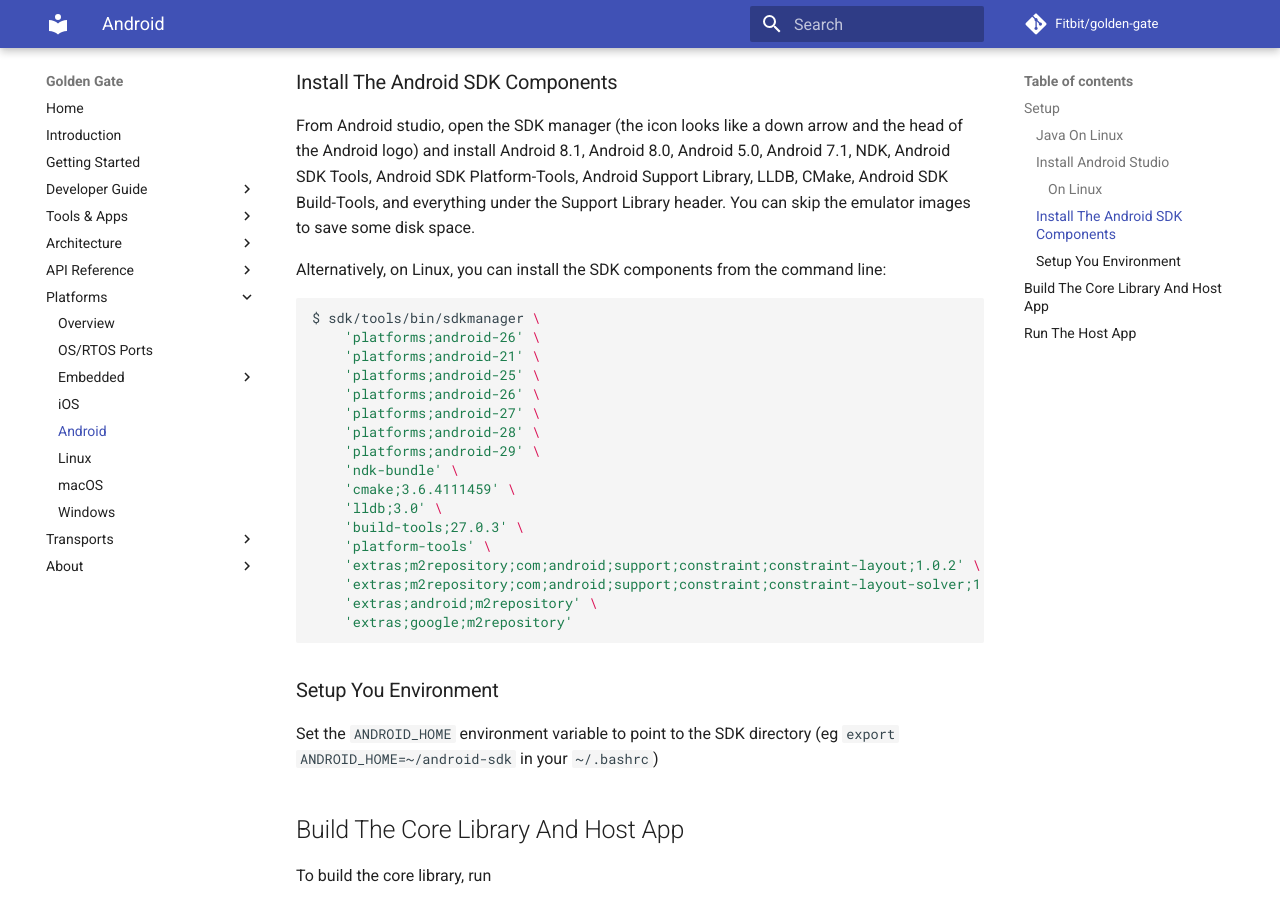
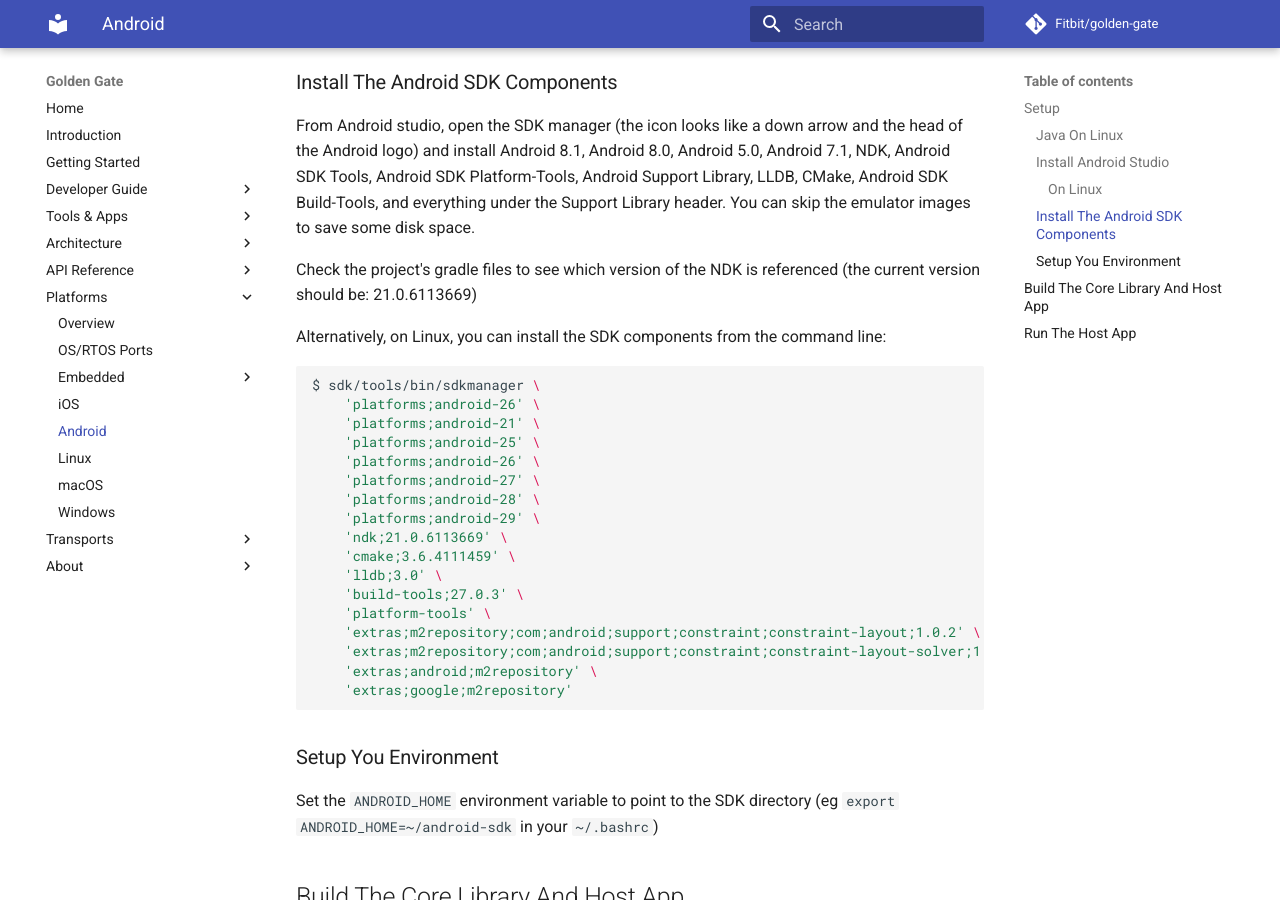
Before and after one commit to Fitbit/golden-gate, an MkDocs documentation site: the page built from docs/src/platforms/android.md, in a window 1280 px wide and 900 px high, scrolled down 746 px. Built offline with MkDocs 1.6.1 and Material for MkDocs 9.7.7, drawn with Linux system fonts in a browser that asks for light colours; comment, search, counter and statistics services are not loaded.

Commit message:
update the ndk reference

````diff
--- a/docs/src/platforms/android.md
+++ b/docs/src/platforms/android.md
@@ -41,6 +41,9 @@ Platform-Tools, Android Support Library, LLDB, CMake, Android SDK
 Build-Tools, and everything under the Support Library header. You can skip
 the emulator images to save some disk space.
 
+Check the project's gradle files to see which version of the NDK is referenced
+(the current version should be: 21.0.6113669)
+
 Alternatively, on Linux, you can install the SDK components from the command line:
 
 ```bash
@@ -52,7 +55,7 @@ $ sdk/tools/bin/sdkmanager \
     'platforms;android-27' \
     'platforms;android-28' \
     'platforms;android-29' \
-    'ndk-bundle' \
+    'ndk;21.0.6113669' \
     'cmake;3.6.4111459' \
     'lldb;3.0' \
     'build-tools;27.0.3' \
````
Also changed, not shown: 1 other file.
